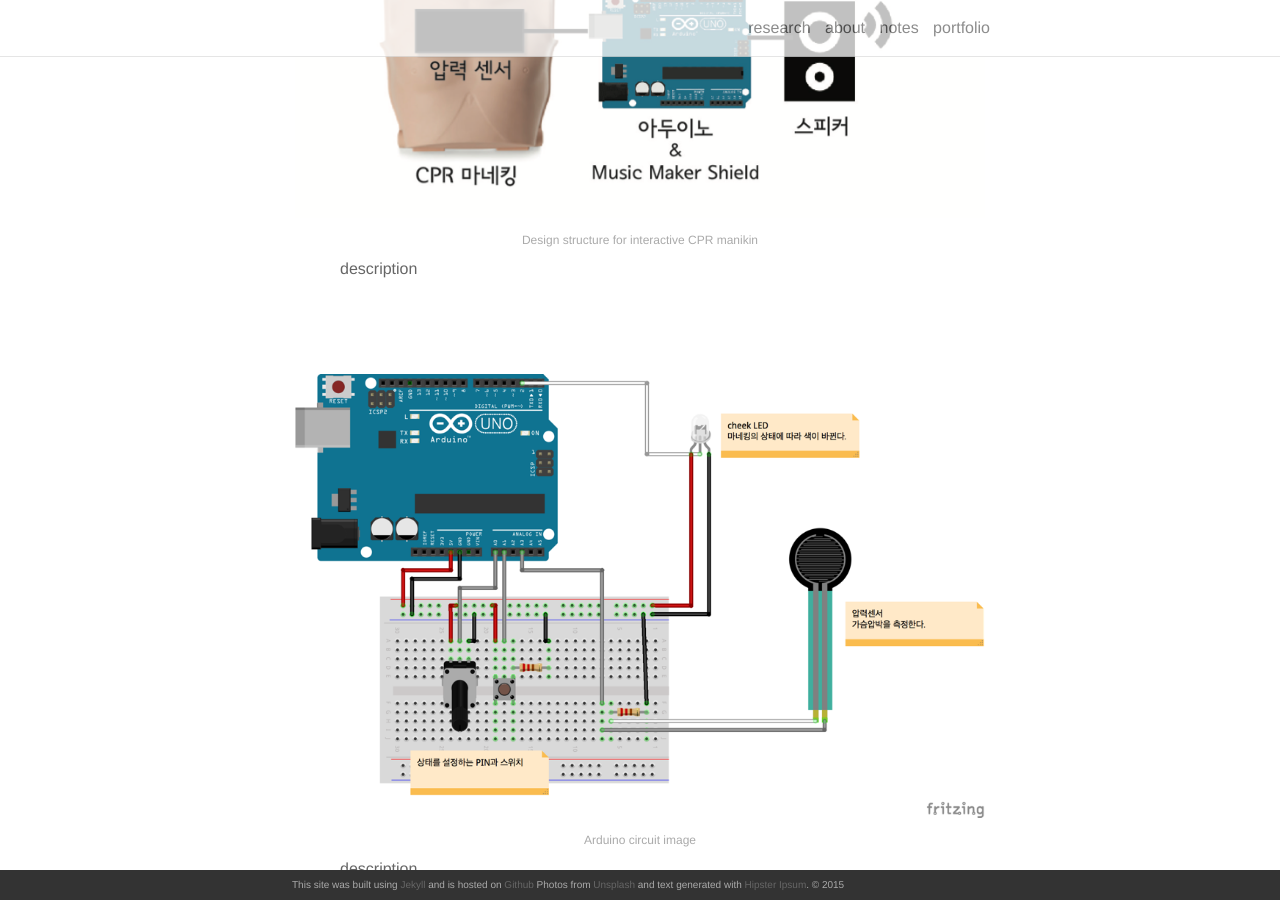
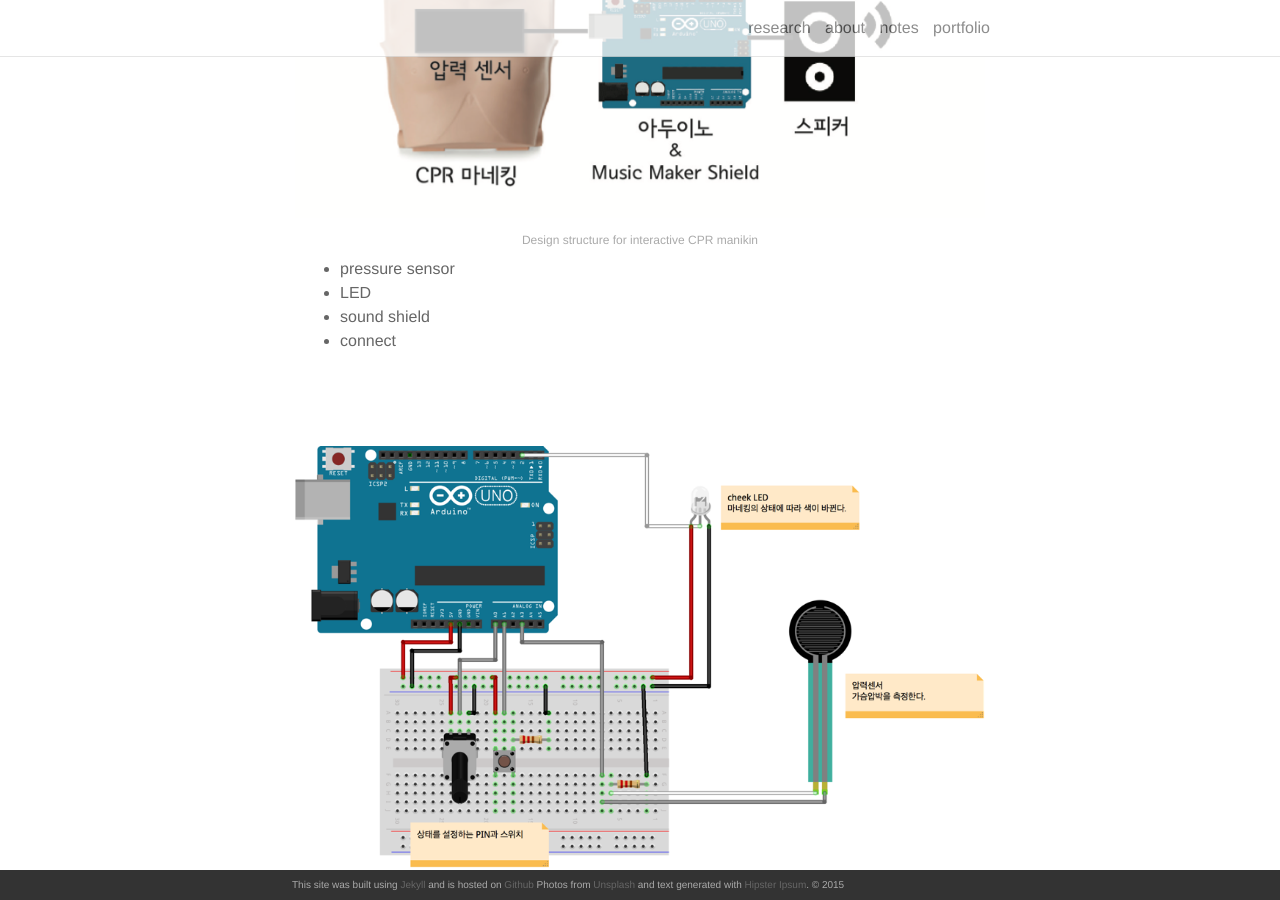
Before and after one commit to lucid2713/lucid2713.github.io, a Jekyll site: the page built from _posts/2016-10-20-cpr.markdown, in a window 1280 px wide and 900 px high, scrolled down 1204 px. Built offline with Jekyll 4.4.1, drawn with Linux system fonts in a browser that asks for light colours; nearby versions of some CDN libraries.

Commit message:
design structure

```diff
--- a/_posts/2016-10-20-cpr.markdown
+++ b/_posts/2016-10-20-cpr.markdown
@@ -42,7 +42,13 @@
 	Design structure for interactive CPR manikin
 </div>
 
-<ul>description</ul>
+<ul>
+<li>pressure sensor</li>
+<li>LED</li>
+<li>sound shield</li>
+<li>connect</li>
+</ul>
+
 <br/><br/>
 
 
```
